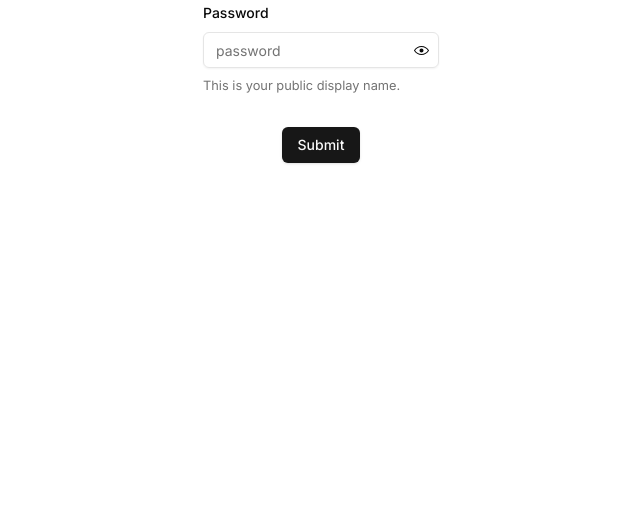
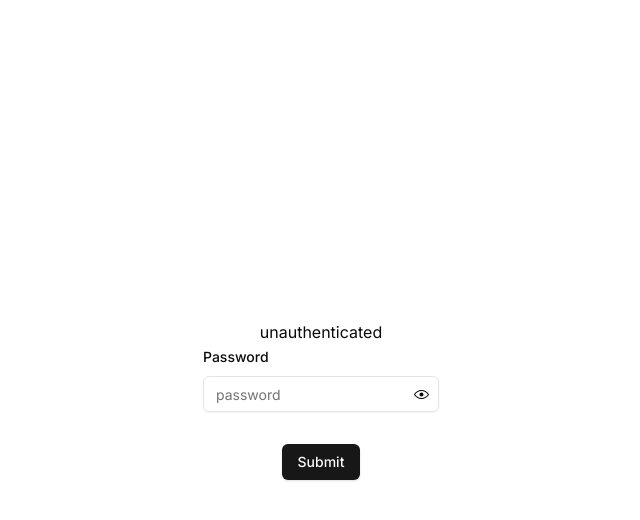
Before and after one commit to iwytbbtss/asset-master, a Next.js app: page /auth in a window 1280 px wide. Shown: the top 520 px of the page, without its empty margins (319-959 px from the left). Built offline with nearby package versions, Linux system fonts and the light colour scheme; no server answers.

Commit message:
feat: next-auth session

```diff
--- /dev/null
+++ b/app/Provider.tsx
@@ -0,0 +1,16 @@
+'use client';
+
+import { Session } from 'next-auth';
+import { SessionProvider } from 'next-auth/react';
+
+const Provider = ({
+  children,
+  session,
+}: {
+  children: React.ReactNode;
+  session: Session | null;
+}) => {
+  return <SessionProvider session={session}>{children}</SessionProvider>;
+};
+
+export default Provider;
--- a/app/api/auth/[...nextauth]/route.ts
+++ b/app/api/auth/[...nextauth]/route.ts
@@ -4,6 +4,7 @@ import Credentials from 'next-auth/providers/credentials';
 export const authOptions: AuthOptions = {
   providers: [
     Credentials({
+      name: 'password',
       credentials: { password: {} },
       authorize: async (credentials) => {
         if (credentials?.password !== process.env.PASSWORD) {
@@ -17,6 +18,10 @@ export const authOptions: AuthOptions = {
   pages: {
     signIn: '/auth',
   },
+  secret: process.env.AUTH_SECRET,
+  // callbacks: {
+  //   signIn: () => {}
+  // },
 };
 
 const handler = NextAuth(authOptions);
--- a/app/auth/PasswordForm.tsx
+++ b/app/auth/PasswordForm.tsx
@@ -6,14 +6,13 @@ import {
   FormItem,
   FormLabel,
   FormControl,
-  FormDescription,
   FormMessage,
   Form,
 } from '@/components/ui/form';
 import { zodResolver } from '@hookform/resolvers/zod';
 import { useForm } from 'react-hook-form';
 import { z } from 'zod';
-import InputPassword from '@/custom/input/InputPassword';
+import InputPassword from '@/components/input/InputPassword';
 import { signIn } from 'next-auth/react';
 import { useRouter } from 'next/navigation';
 import { useToast } from '@/components/ui/use-toast';
@@ -36,7 +35,7 @@ const PasswordForm = () => {
         password: data.password,
         redirect: false,
       });
-      // 로그인 성공
+      // sign-in success
       if (result && !result.error) {
         router.replace('/');
       } else {
@@ -63,8 +62,6 @@ const PasswordForm = () => {
               <FormControl>
                 <InputPassword placeholder='password' {...field} />
               </FormControl>
-              <div className='right-0' />
-              <FormDescription>This is your public display name.</FormDescription>
               <FormMessage />
             </FormItem>
           )}
--- /dev/null
+++ b/app/auth/Session.tsx
@@ -0,0 +1,10 @@
+'use client';
+
+import { useSession } from 'next-auth/react';
+
+const Session = () => {
+  const { status } = useSession();
+  return <div>{status}</div>;
+};
+
+export default Session;
--- a/app/auth/page.tsx
+++ b/app/auth/page.tsx
@@ -1,7 +1,13 @@
 import PasswordForm from './PasswordForm';
+import Session from './Session';
 
 const Auth = () => {
-  return <PasswordForm />;
+  return (
+    <main className='flex flex-col justify-center items-center w-full h-screen'>
+      <Session />
+      <PasswordForm />
+    </main>
+  );
 };
 
 export default Auth;
--- a/app/layout.tsx
+++ b/app/layout.tsx
@@ -2,6 +2,9 @@ import type { Metadata } from 'next';
 import { Inter } from 'next/font/google';
 import './globals.css';
 import { Toaster } from '@/components/ui/toaster';
+import { getServerSession } from 'next-auth';
+import { authOptions } from './api/auth/[...nextauth]/route';
+import Provider from './Provider';
 
 const inter = Inter({ subsets: ['latin'] });
 
@@ -10,15 +13,17 @@ export const metadata: Metadata = {
   description: 'Generated by create next app',
 };
 
-const RootLayout = ({
+const RootLayout = async ({
   children,
 }: Readonly<{
   children: React.ReactNode;
 }>) => {
+  const session = await getServerSession(authOptions);
+
   return (
     <html lang='ko'>
       <body className={inter.className}>
-        {children}
+        <Provider session={session}>{children}</Provider>
         <Toaster />
       </body>
     </html>
--- a/app/page.tsx
+++ b/app/page.tsx
@@ -7,15 +7,18 @@ import {
   DialogTitle,
   DialogTrigger,
 } from '@/components/ui/dialog';
+import Link from 'next/link';
 
 const Home = () => {
   return (
     <main className='flex min-h-screen flex-col items-center justify-between p-24'>
       <div className='z-10 w-full max-w-5xl items-center justify-between font-mono text-sm lg:flex'>
-        <p className='fixed left-0 top-0 flex w-full justify-center border-b border-gray-300 bg-gradient-to-b from-zinc-200 pb-6 pt-8 backdrop-blur-2xl dark:border-neutral-800 dark:bg-zinc-800/30 dark:from-inherit lg:static lg:w-auto  lg:rounded-xl lg:border lg:bg-gray-200 lg:p-4 lg:dark:bg-zinc-800/30'>
-          Get started by editing&nbsp;
-          <code className='font-mono font-bold'>app/page.tsx</code>
-        </p>
+        <Link href='/auth'>
+          <p className='fixed left-0 top-0 flex w-full justify-center border-b border-gray-300 bg-gradient-to-b from-zinc-200 pb-6 pt-8 backdrop-blur-2xl dark:border-neutral-800 dark:bg-zinc-800/30 dark:from-inherit lg:static lg:w-auto  lg:rounded-xl lg:border lg:bg-gray-200 lg:p-4 lg:dark:bg-zinc-800/30'>
+            Get started by editing&nbsp;
+            <code className='font-mono font-bold'>app/page.tsx</code>
+          </p>
+        </Link>
         <Dialog>
           <DialogTrigger>Open</DialogTrigger>
           <DialogContent>
--- /dev/null
+++ b/app/test/page.tsx
@@ -0,0 +1,5 @@
+const Page = () => {
+  return <div>1</div>;
+};
+
+export default Page;
--- a/package.json
+++ b/package.json
@@ -30,6 +30,7 @@
     "zod": "^3.23.8"
   },
   "devDependencies": {
+    "@types/next-auth": "^3.15.0",
     "@types/node": "^20",
     "@types/react": "^18",
     "@types/react-dom": "^18",
--- a/postcss.config.mjs
+++ b/postcss.config.mjs
@@ -2,7 +2,7 @@
 const config = {
   plugins: {
     tailwindcss: {},
-    autoprefixer: {},
+    // autoprefixer: {},
   },
 };
 
```
Also changed, not shown: components/input/InputPassword.tsx (renamed from custom/input/InputPassword.tsx), components/input/InputWithButton.tsx (renamed from custom/input/InputWithButton.tsx), 1 other file (tests, documents, lock files or other folders).
